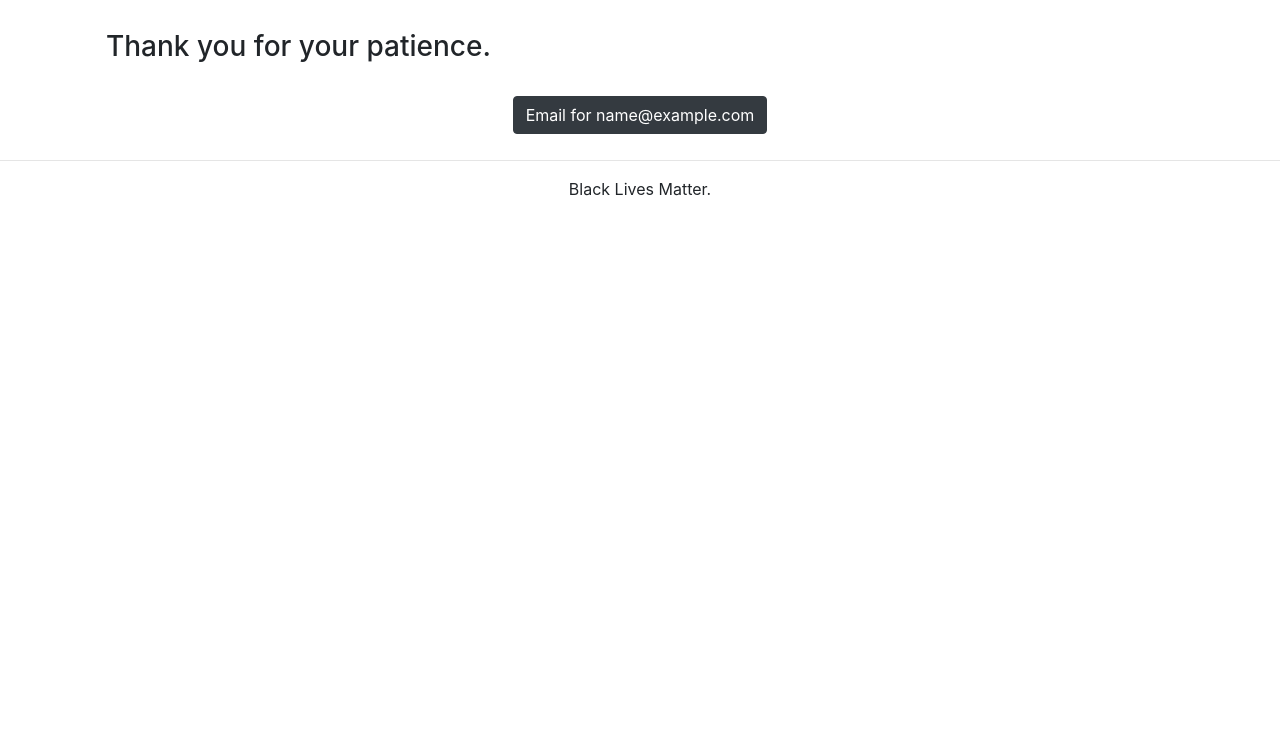
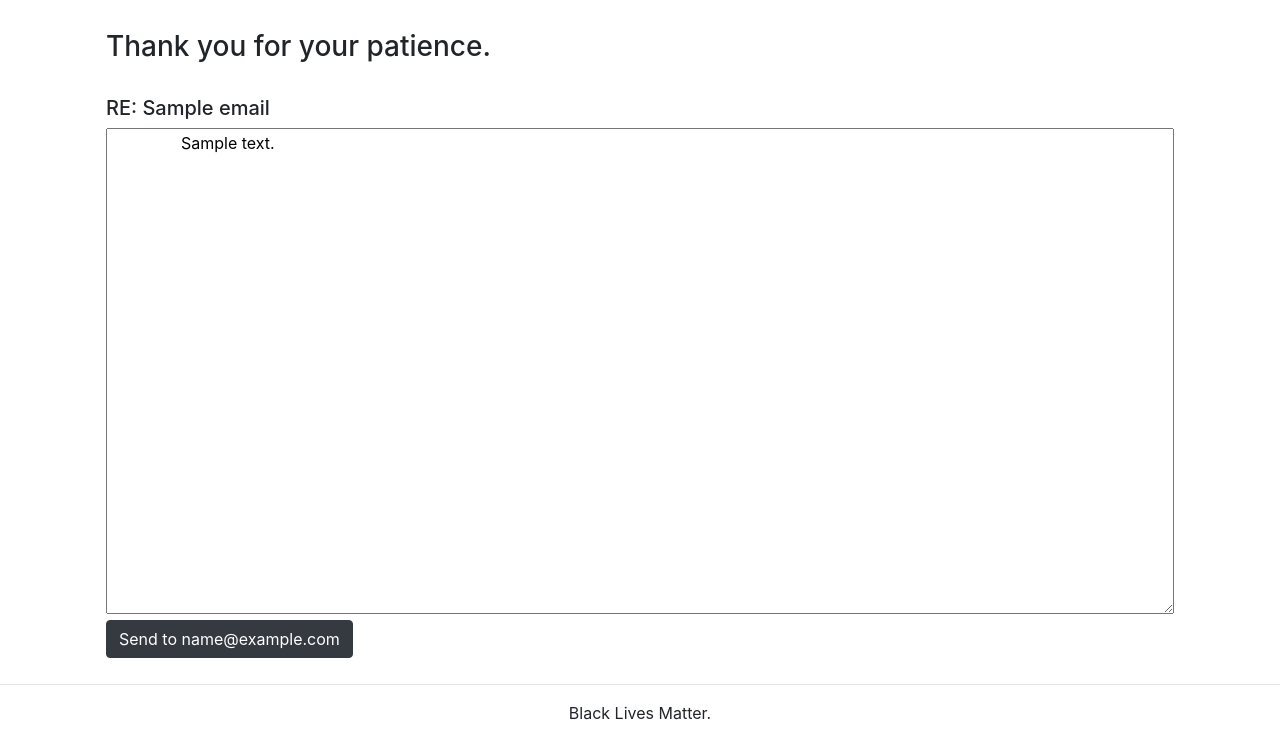
Before and after one commit to Write-For-Change/emaildrafter, a Flask app: template templates/emails.html in a window 1280 px wide. Shown: the part 56-800 px from the top of the page. Run offline with Flask 2, Linux system fonts and the light colour scheme; the template is opened without the code that fills it: most values are stand-ins (such as "Sample title", 1, 10 or a date in 2020); some libraries are stand-ins or nearby versions.

Commit message:
made changes to the results page, editing now works hate javascrip

```diff
--- a/app.py
+++ b/app.py
@@ -12,6 +12,6 @@ def landing():
 		postcode = request.form['postcode']
 		postcode = postcode.replace(" ", "")
 		emails = draftEmails(name, postcode)
-		a = [{'email': (e.email), 'subject': parse.quote(e.subject), 'body': parse.quote(e.body)} for e in emails]
+		a = [{'email': (e.email), 'subject_coded': parse.quote(e.subject), 'body_coded': parse.quote(e.body), 'subject': (e.subject), 'body': (e.body)} for e in emails]
 		# return jsonify(a)
 		return render_template('emails.html', emails=a)
--- a/templates/emails.html
+++ b/templates/emails.html
@@ -2,12 +2,24 @@
 
 {% block content %}
 <h3>Thank you for your patience.</h3>
-<div style="text-align: center;">
+<div style="">
 	{% for e in emails %}
-	<br>
-		<a class="btn btn-dark" href="mailto:{{e['email']}}?subject={{e['subject']}}&body={{e['body']}}" role="button">Email for {{ e['email'] }}</a>
-	<br>
+		<br>
+		<h5>RE: {{ e['subject'] }}</h5>
+		<textarea id="email{{loop.index}}" name="Email for {{ e['email'] }}" rows="20" style="width: 100%">
+		{{ e['body'] }}
+		</textarea>
+		<button class="btn btn-dark" role="button" onclick="_{{ loop.index }}()">Send to {{ e['email'] }}</button>
+		<br>
 	{% endfor %}
 </div>
-
+<script type="text/javascript">
+{% for e in emails %}
+function _{{ loop.index }}() {
+	var link = "mailto:{{e['email']}}?subject={{e['subject_coded']}}&body=" + document.getElementById("email{{loop.index}}").value;
+	window.location.href = link;
+	alert('click click {{ loop.index }}');
+}
+{% endfor %}
+</script>
 {% endblock %}
```
